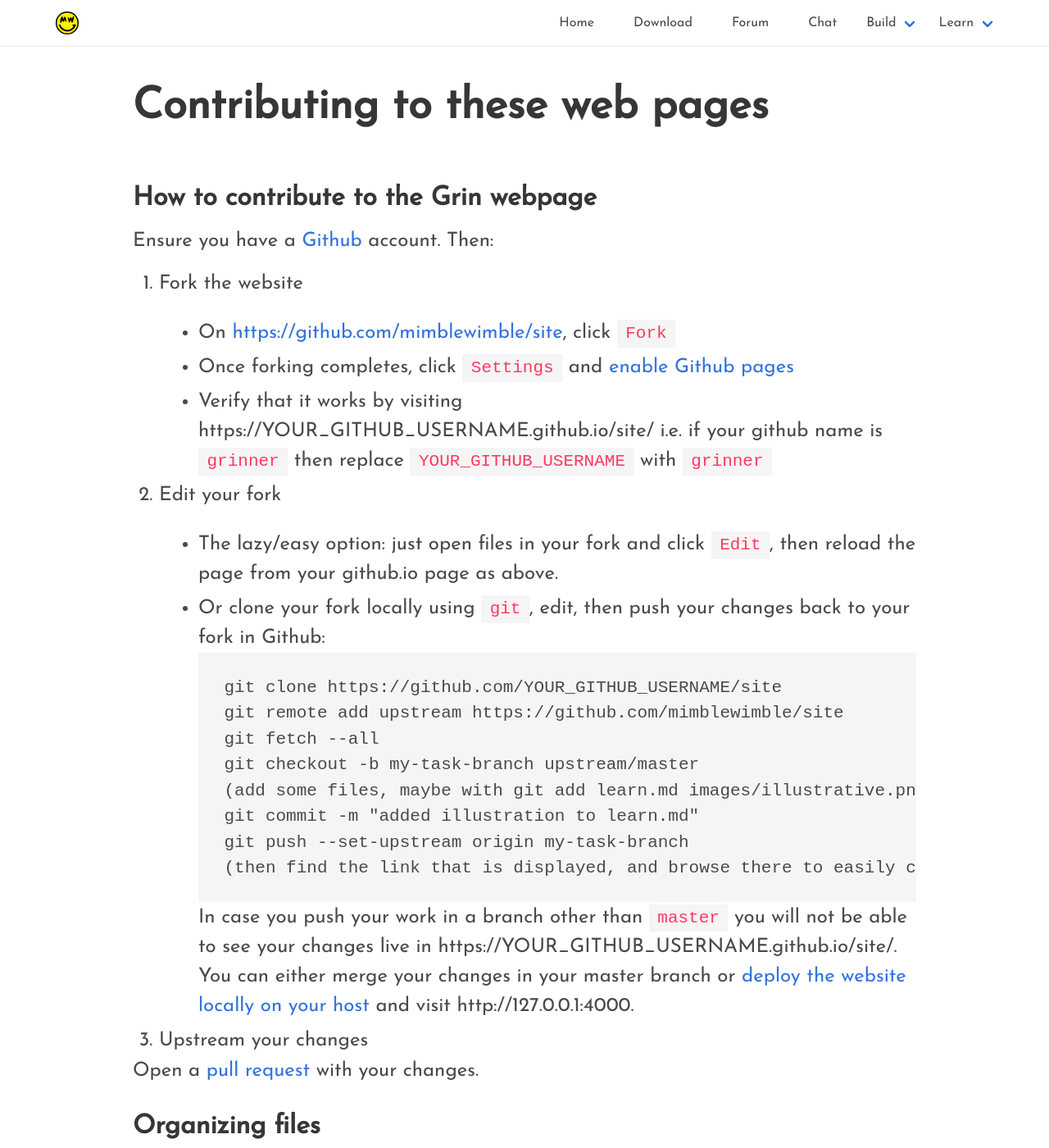
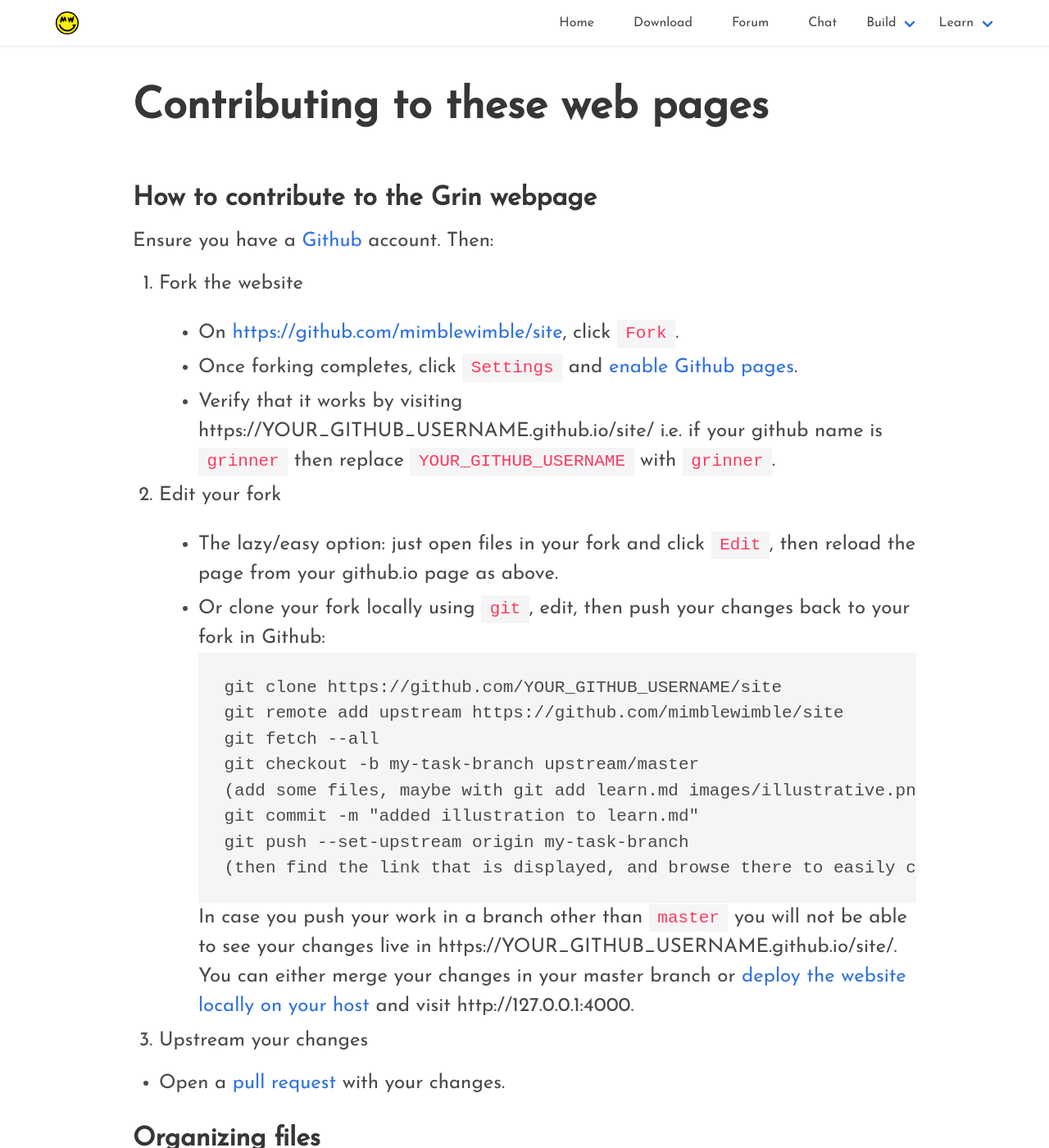
Before and after one commit to mimblewimble/site, a Jekyll site: the page built from page-contribution-howto.md, in a window 1280 px wide and 1400 px high. Shown: the whole window at 82% size. Built offline with Jekyll 4.4.1, drawn with Linux system fonts in a browser that asks for light colours; nearby versions of some CDN libraries.

Commit message:
Updated grammar
Updated periods as suggested here: https://english.stackexchange.com/questions/55048/use-of-capitals-and-full-stops-in-bullet-points.

```diff
--- a/page-contribution-howto.md
+++ b/page-contribution-howto.md
@@ -8,10 +8,10 @@
 Ensure you have a [Github](https://github.com/) account. Then:
 
 1. Fork the website
-- On [https://github.com/mimblewimble/site](https://github.com/mimblewimble/site), click `Fork`
-- Once forking completes, click `Settings` and [enable Github pages](https://help.github.com/articles/configuring-a-publishing-source-for-github-pages/)
+- On [https://github.com/mimblewimble/site](https://github.com/mimblewimble/site), click `Fork`.
+- Once forking completes, click `Settings` and [enable Github pages](https://help.github.com/articles/configuring-a-publishing-source-for-github-pages/).
 - Verify that it works by visiting https://YOUR_GITHUB_USERNAME.github.io/site/
-  i.e. if your github name is `grinner` then replace `YOUR_GITHUB_USERNAME` with `grinner`
+  i.e. if your github name is `grinner` then replace `YOUR_GITHUB_USERNAME` with `grinner`.
 
 2. Edit your fork
 - The lazy/easy option: just open files in your fork and click `Edit`, then reload the page from your github.io page as above.
@@ -32,10 +32,10 @@
 
 3. Upstream your changes
 
-Open a [pull request](https://help.github.com/articles/about-pull-requests/) with your changes.
+- Open a [pull request](https://help.github.com/articles/about-pull-requests/) with your changes.
 
 # Organizing files
-Adding a new file? Follow the guidelines [here](https://github.com/mmistakes/so-simple-theme#structure)
+Adding a new file? Follow the guidelines [here](https://github.com/mmistakes/so-simple-theme#structure).
 
 # Design changes
 Please come discuss design here in the [design chat](https://gitter.im/grin_community/design).
```
